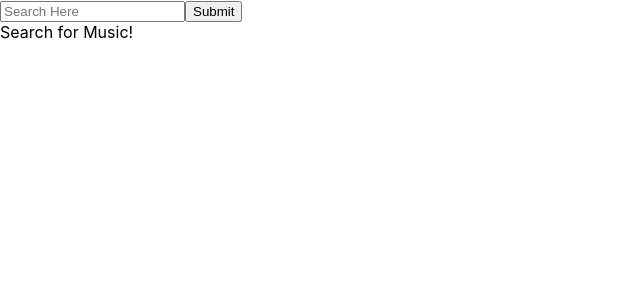
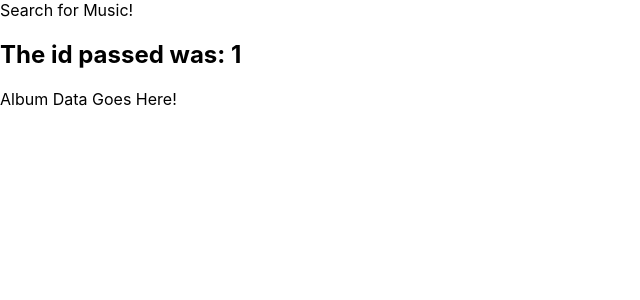
Before and after one commit to Justanthr/music-library-remade, a React (Create React App) app: page /album/1 in a window 1280 px wide. Shown: the top 300 px of the page, without its empty margins (0-640 px from the left). Built offline with nearby package versions, Linux system fonts and the light colour scheme.

Commit message:
Done with Router v

```diff
--- a/package.json
+++ b/package.json
@@ -8,6 +8,7 @@
     "@testing-library/user-event": "^13.5.0",
     "react": "^18.2.0",
     "react-dom": "^18.2.0",
+    "react-router-dom": "^6.3.0",
     "react-scripts": "5.0.1",
     "web-vitals": "^2.1.4"
   },
--- a/src/App.js
+++ b/src/App.js
@@ -1,26 +1,26 @@
 import './App.css';
-import { useState, useRef } from 'react'
+import { useEffect, useState } from 'react'
+import { BrowserRouter as Router, Routes, Route } from 'react-router-dom'
 import Gallery from './components/Gallery'
 import SearchBar from './components/SearchBar'
-import { DataContext } from './context/DataContext'
-import { SearchContext } from './context/SearchContext'
+import AlbumView from './components/AlbumView'
+import ArtistView from './components/ArtistView'
+import { Fragment } from 'react'
 
-function App(){
+function App() {
+	let [search, setSearch] = useState('')
 	let [message, setMessage] = useState('Search for Music!')
 	let [data, setData] = useState([])
-	let searchInput = useRef('')
 
 	const API_URL = 'https://itunes.apple.com/search?term='
 
-	const handleSearch = (e, term) => {
-		e.preventDefault()
-		// Fetch Data
+	useEffect(() => {
+		if(search) {
 			const fetchData = async () => {
-			document.title = `${term} Music`
-			const response = await fetch(API_URL + term)
+				document.title = `${search} Music`
+				const response = await fetch(API_URL + search)
 				const resData = await response.json()
 				if (resData.results.length > 0) {
-				// Set State and Context value
 					return setData(resData.results)
 				} else {
 					return setMessage('Not Found')
@@ -28,19 +28,28 @@ function App(){
 			}
 			fetchData()
 		}
+	}, [search])
+
+	const handleSearch = (e, term) => {
+		e.preventDefault()
+		setSearch(term)
+	}
 
 	return (
 		<div>
-			<SearchContext.Provider value={{
-				term: searchInput,
-				handleSearch: handleSearch
-			}}>
-				<SearchBar />
-			</SearchContext.Provider>
 			{message}
-			<DataContext.Provider value={data}>
-				<Gallery />
-			</DataContext.Provider>
+			<Router>
+				<Routes>
+					<Route path="/" element={
+						<Fragment>
+							<SearchBar handleSearch = {handleSearch}/>
+							<Gallery data={data} />
+						</Fragment>
+					} />
+					<Route path="/album/:id" element={<AlbumView />} />
+					<Route path="/artist/:id" element={<ArtistView />} />
+				</Routes>
+			</Router>
 		</div>
   	);
 }
--- /dev/null
+++ b/src/components/AlbumView.js
@@ -0,0 +1,16 @@
+import { useState, useEffect } from 'react'
+import { useParams } from 'react-router-dom'
+
+function AlbumView() {
+    const { id } = useParams()
+    const [ albumData, setalbumData ] = useState([])
+
+    return (
+        <div>
+            <h2>The id passed was: {id}</h2>
+            <p>Album Data Goes Here!</p>
+        </div>
+    )
+}
+
+export default AlbumView
--- /dev/null
+++ b/src/components/ArtistView.js
@@ -0,0 +1,16 @@
+import { useState, useEffect } from 'react'
+import { useParams } from 'react-router-dom'
+
+function ArtistView() {
+    const { id } = useParams()
+    const [ artistData, setArtistData ] = useState([])
+
+    return (
+        <div>
+            <h2>The id passed was: {id}</h2>
+            <p>Artist Data Goes Here!</p>
+        </div>
+    )
+}
+
+export default ArtistView
--- a/src/components/Gallery.js
+++ b/src/components/Gallery.js
@@ -1,16 +1,12 @@
-import { useContext } from 'react'
-import { DataContext } from '../context/DataContext'
 import GalleryItem from './GalleryItem'
 
-const Gallery = () => {
-    const data = useContext(DataContext)
+function Gallery(props){
 
-    const display = data.map((item, index) => {
+    const display = props.data.map((item,index) => {
         return (
-            <GalleryItem key={index} item={item} />
+            <GalleryItem item={item} key={index} />
         )
     })
-
     return (
         <div>
             {display}
--- a/src/components/GalleryItem.js
+++ b/src/components/GalleryItem.js
@@ -1,7 +1,7 @@
-import React, { useState } from 'react';
+import { useState } from 'react'
+import { Link } from 'react-router-dom'
 
-
-function GalleryItem(props) {
+function GalleryItem(props){
     let [view, setView] = useState(false)
 
     const simpleStyle = {
@@ -22,7 +22,6 @@ function GalleryItem(props) {
         'color': 'yellow'
     }
 
-
     const simpleView = () => {
         return (
             <div style={simpleStyle}>
@@ -36,19 +35,28 @@ function GalleryItem(props) {
         return (
             <div style={detailStyle}>
                 <h2>{props.item.trackName}</h2>
-                <h3>{props.item.collectionName}</h3>
+                <h3>
+                    <Link to={`/artist/${props.item.artistId}`}>
+                        {props.item.artistName}
+                    </Link>
+                </h3>
+                <h3>
+                    <Link to={`/album/${props.item.collectionId}`}>
+                        {props.item.collectionName}
+                    </Link>
+                </h3>
                 <h4>{props.item.primaryGenreName}</h4>
                 <h4>{props.item.releaseDate}</h4>
             </div>
         )
     }
 
-  return (
-    <div onClick={() => setView(!view)} style={{'display': 'inline-block'}}>
-        {/* this simple ternary shows the simple view when 'view' is false */}
-        {view ? detailView() : simpleView()}
-    </div>
-  )
+    return (
+        <div onClick={() =>setView(!view)} style={{'display': 'inline-block'}}>
+            {/* This simple ternary shows the simple view when 'view' is false! */}
+            {view ? detailView() : simpleView()}
+        </div>
+    )
 }
 
 export default GalleryItem
--- a/src/components/SearchBar.js
+++ b/src/components/SearchBar.js
@@ -1,13 +1,17 @@
-import { useContext } from 'react'
-import { SearchContext } from '../context/SearchContext'
+import { useState } from 'react'
 
-function SearchBar() {
-    const {term, handleSearch} = useContext(SearchContext)
+function SearchBar(props) {
+    let [searchTerm, setSearchTerm] = useState('')
 
     return (
-        <form>
-            <input ref={term} type="text" placeholder="Search Here" />
-            <button onClick={(e) => handleSearch(e, term)}>Submit</button>
+        <form onSubmit={(e) => props.handleSearch(e, searchTerm)}>
+
+            <input type="text" placeholder="Enter a search term here" onChange={
+                (e) => setSearchTerm(e.target.value)
+            } />
+
+            <input type="submit" />
+
         </form>
     )
 }
--- a/src/context/DataContext.js
+++ /dev/null
@@ -1,3 +0,0 @@
-import { createContext } from 'react'
-
-export const DataContext = createContext([])
--- a/src/context/SearchContext.js
+++ /dev/null
@@ -1,6 +0,0 @@
-import {createContext} from 'react'
-
-export const SearchContext = createContext({
-    term: '',
-    handleSearch: () => {}
-})
```
Also changed, not shown: 1 other file (tests, documents, lock files or other folders). Lines whose indentation alone changed are shown as unchanged.
